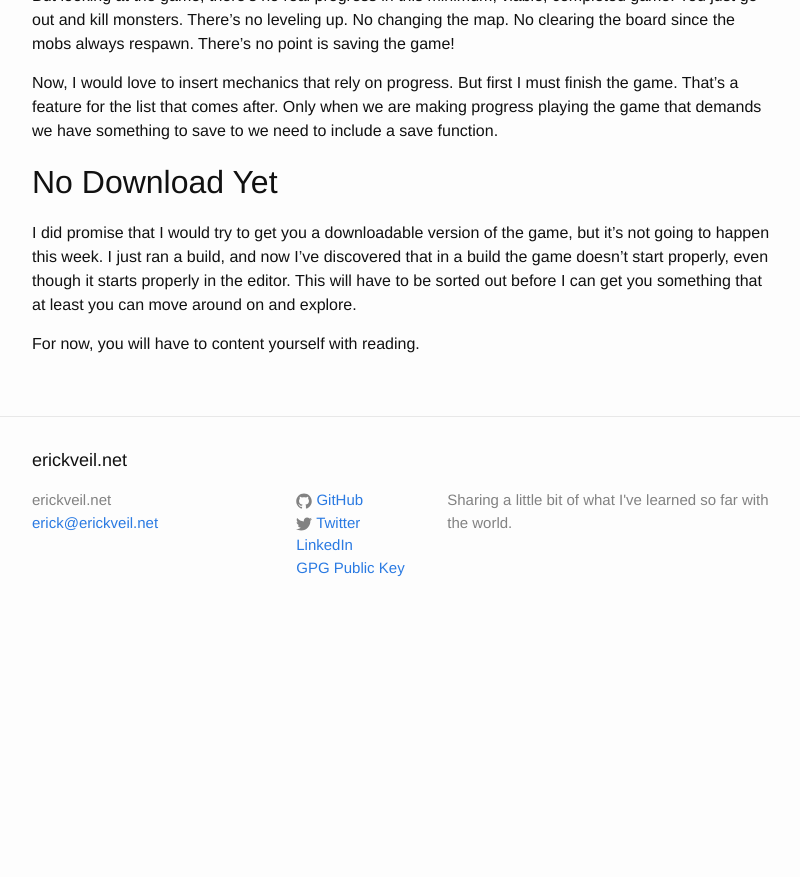
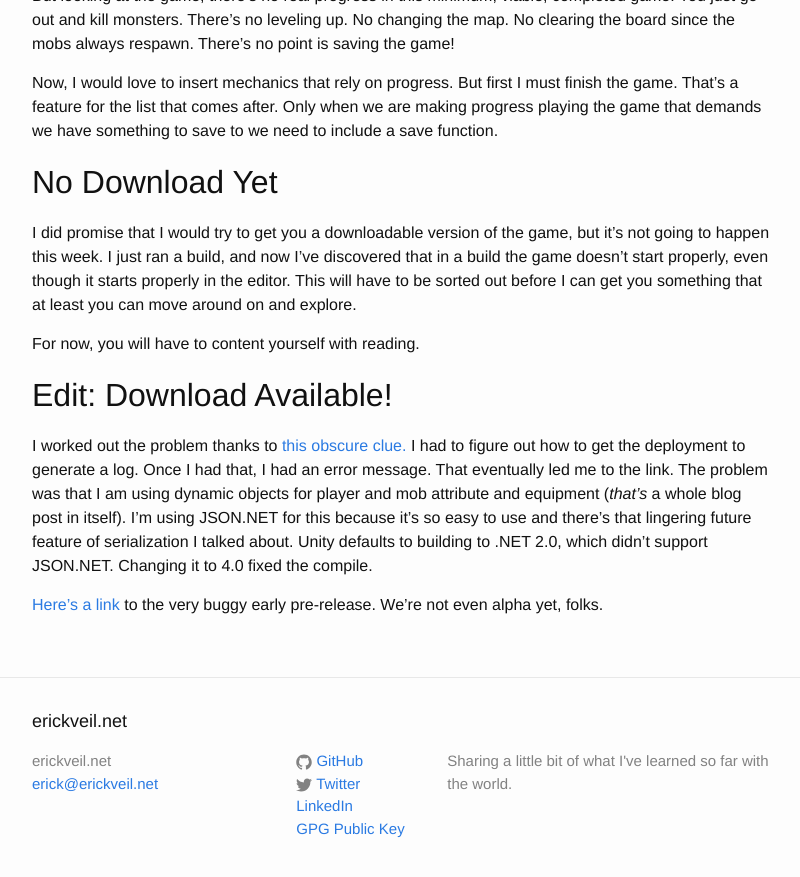
Before and after one commit to erickveil/erickveil.github.com, a Jekyll site: the page built from _posts/2020-02-06-Rogeworld-Abilities-Inventory-and-Motivation.md, in a window 1280 px wide and 900 px high, scrolled down 1959 px. Shown: the top 877 px of the window, without its empty margins (238-1038 px from the left). Built offline with Jekyll 4.4.1, drawn with Linux system fonts in a browser that asks for light colours; before the commit the page ends 2598 px from its top, so only the background shows below that.

Commit message:
Got the link

```diff
--- a/_posts/2020-02-06-Rogeworld-Abilities-Inventory-and-Motivation.md
+++ b/_posts/2020-02-06-Rogeworld-Abilities-Inventory-and-Motivation.md
@@ -40,3 +40,9 @@ Now, I would love to insert mechanics that rely on progress. But first I must fi
 I did promise that I would try to get you a downloadable version of the game, but it's not going to happen this week. I just ran a build, and now I've discovered that in a build the game doesn't start properly, even though it starts properly in the editor. This will have to be sorted out before I can get you something that at least you can move around on and explore.
 
 For now, you will have to content yourself with reading.
+
+## Edit: Download Available!
+
+I worked out the problem thanks to [this obscure clue.](https://gitlab.com/altom/altunity/altunitytester/issues/236) I had to figure out how to get the deployment to generate a log. Once I had that, I had an error message. That eventually led me to the link. The problem was that I am using dynamic objects for player and mob attribute and equipment (*that's* a whole blog post in itself). I'm using JSON.NET for this because it's so easy to use and there's that lingering future feature of serialization I talked about. Unity defaults to building to .NET 2.0, which didn't support JSON.NET. Changing it to 4.0 fixed the compile.
+
+[Here's a link](https://github.com/erickveil/erickveil.github.com/releases/tag/RW-0.1) to the very buggy early pre-release. We're not even alpha yet, folks.
```
